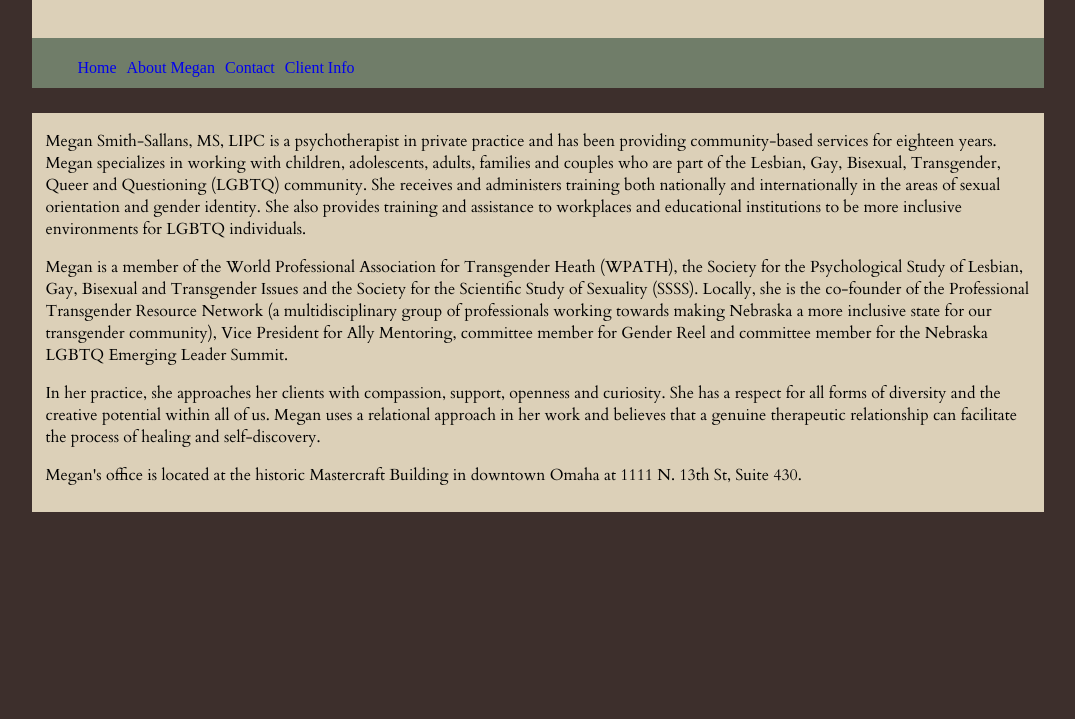
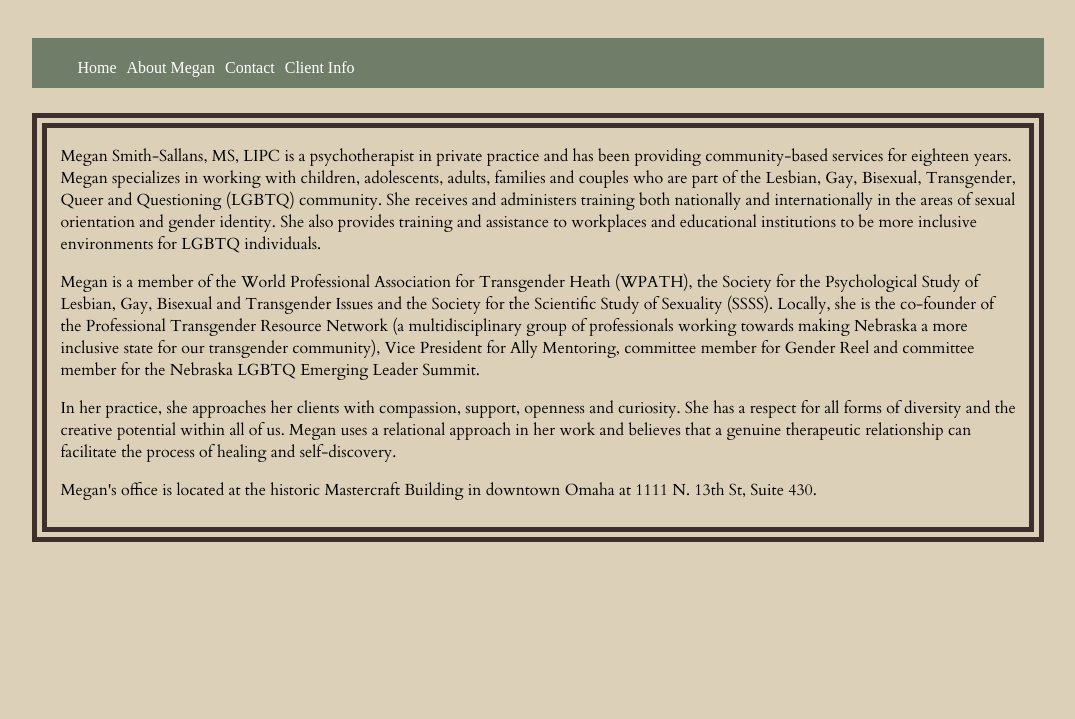
Before and after one commit to camhelkuik/megan-smith-website, a plain HTML site: page index.html in a window 1280 px wide. Shown: the part 81-800 px from the top of the page, without its empty margins (102-1177 px from the left). Drawn offline with Linux system fonts and the light colour scheme.

Commit message:
Added border

```diff
--- a/style.css
+++ b/style.css
@@ -7,7 +7,7 @@ html {
 
 body {
   background-image: url("");
-  background-color: #3D2F2C;
+  background-color: #DCD0B8;
 }
 
 
@@ -21,6 +21,8 @@ body {
   background-color: #DCD0B8;
   font-family: 'Cardo', serif;
   padding: 0px 10px 10px 13px;
+/*  border: solid 3px #3D2F2C;*/
+
 }
 
 .nav {
@@ -32,6 +34,7 @@ body {
 
 a{
   text-decoration: none;
+  color: white;
 }
 
 .nav--sub{
@@ -53,7 +56,8 @@ a{
   font-family: 'Cardo', serif;
   padding: 1px 10px 10px 13px;
   margin-top: 25px;
-
+  border: solid 15px #3D2F2C;
+  border-style: double;
 }
 
 .about--pic {
```
